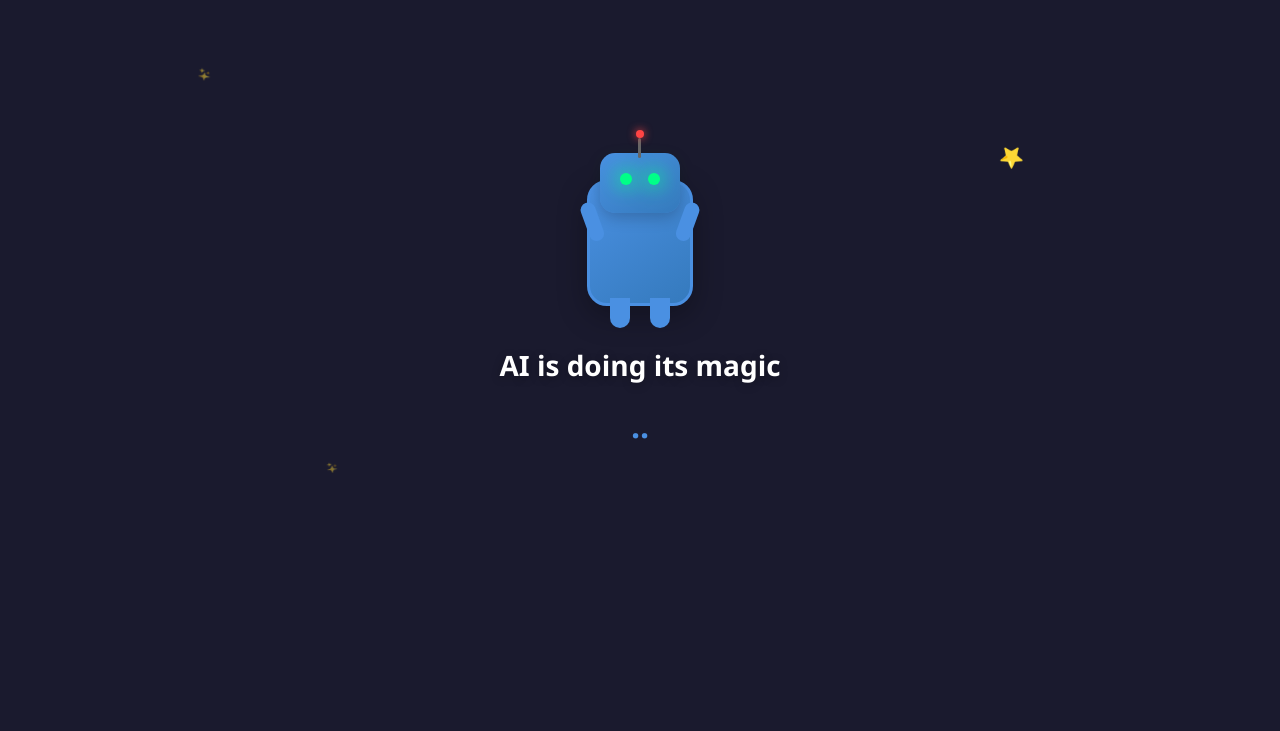
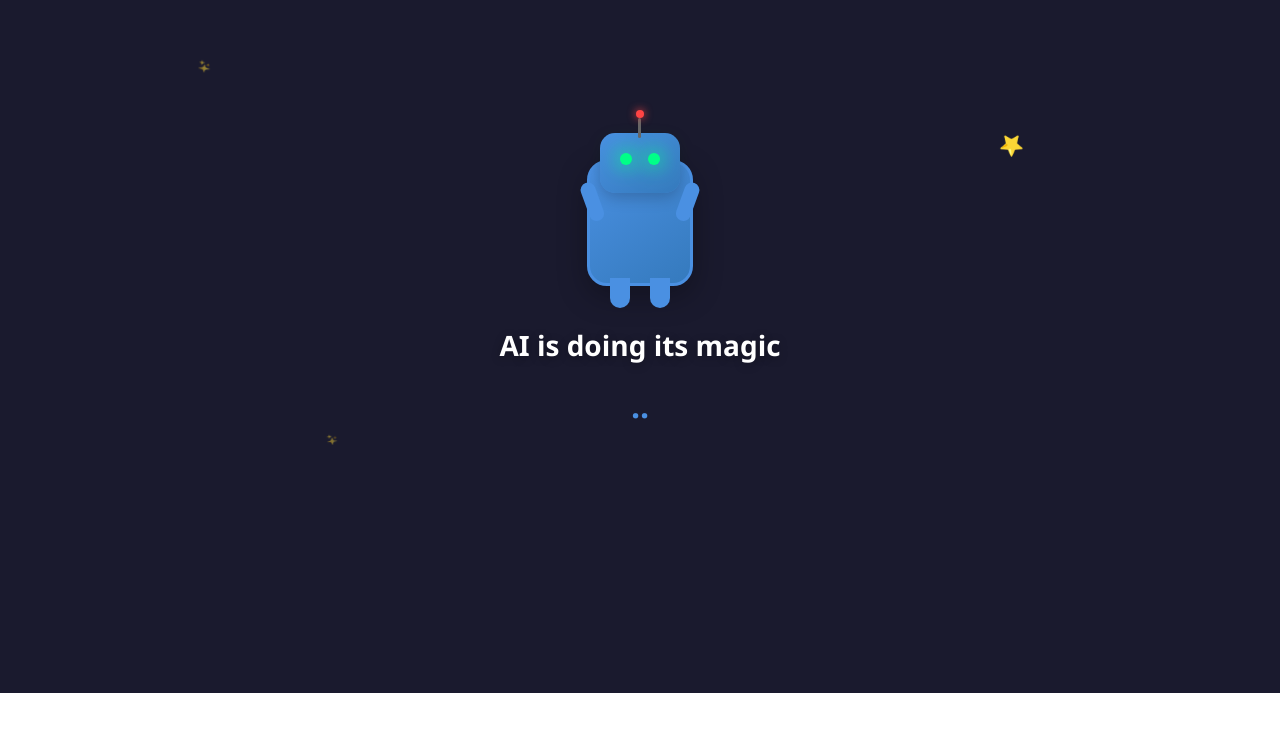
Before and after one commit to fabiensabatie/default-webpack, a React app: page / in a window 1280 px wide. Shown: the part 107-838 px from the top of the page. After the commit the page ends 800 px from the top, so only its background shows below. Built offline with nearby package versions, Linux system fonts and the light colour scheme; the HTML template or start-up script is replaced by a standard one.

Commit message:
Update block.tsx

```diff
--- a/src/block.tsx
+++ b/src/block.tsx
@@ -52,7 +52,6 @@ const Block: React.FC<BlockProps> = ({
     minHeight: '100vh',
     backgroundColor,
     fontFamily: "'Segoe UI', Tahoma, Geneva, Verdana, sans-serif",
-    padding: '20px',
     position: 'relative',
     overflow: 'hidden'
   };
```
